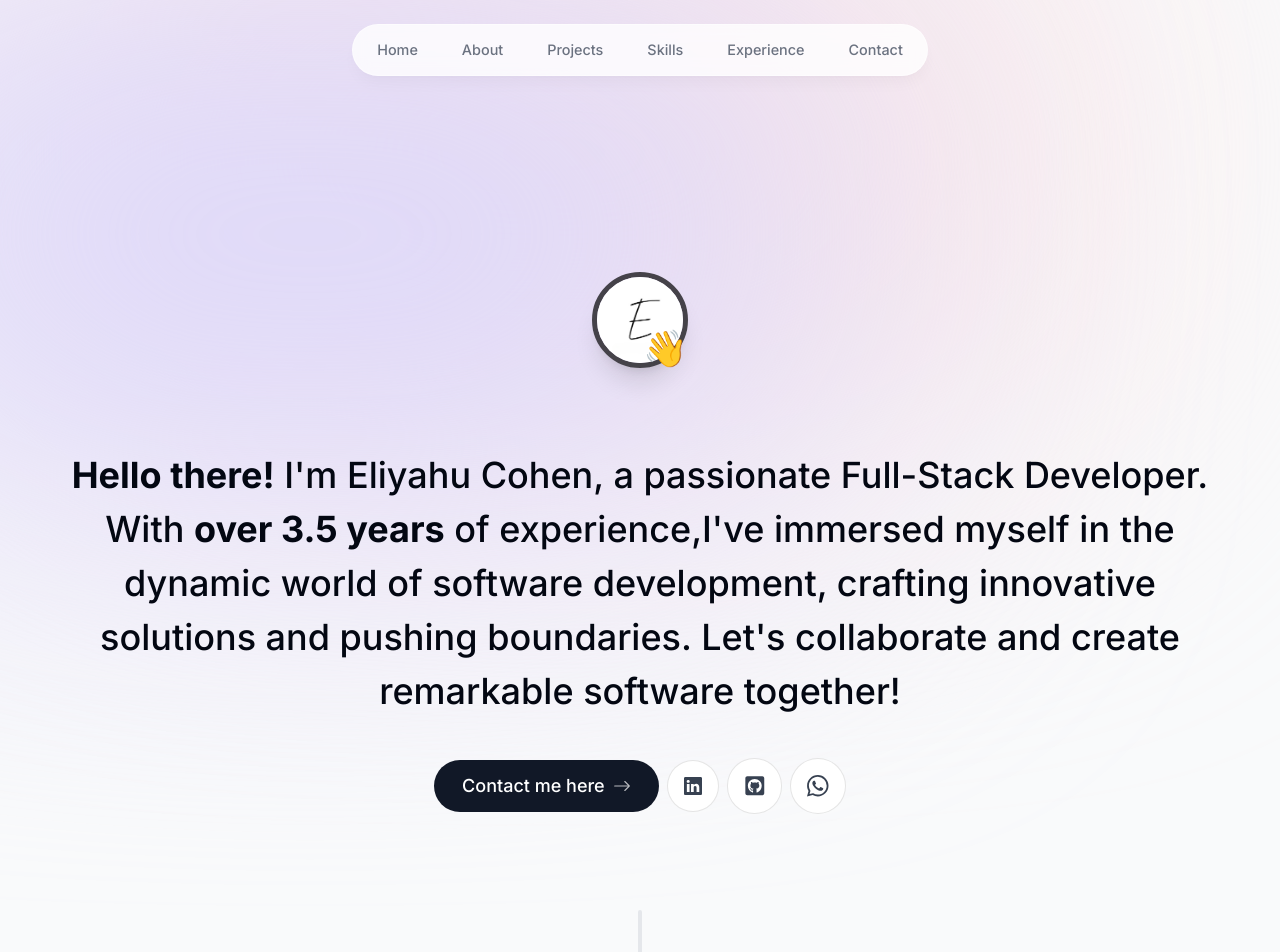
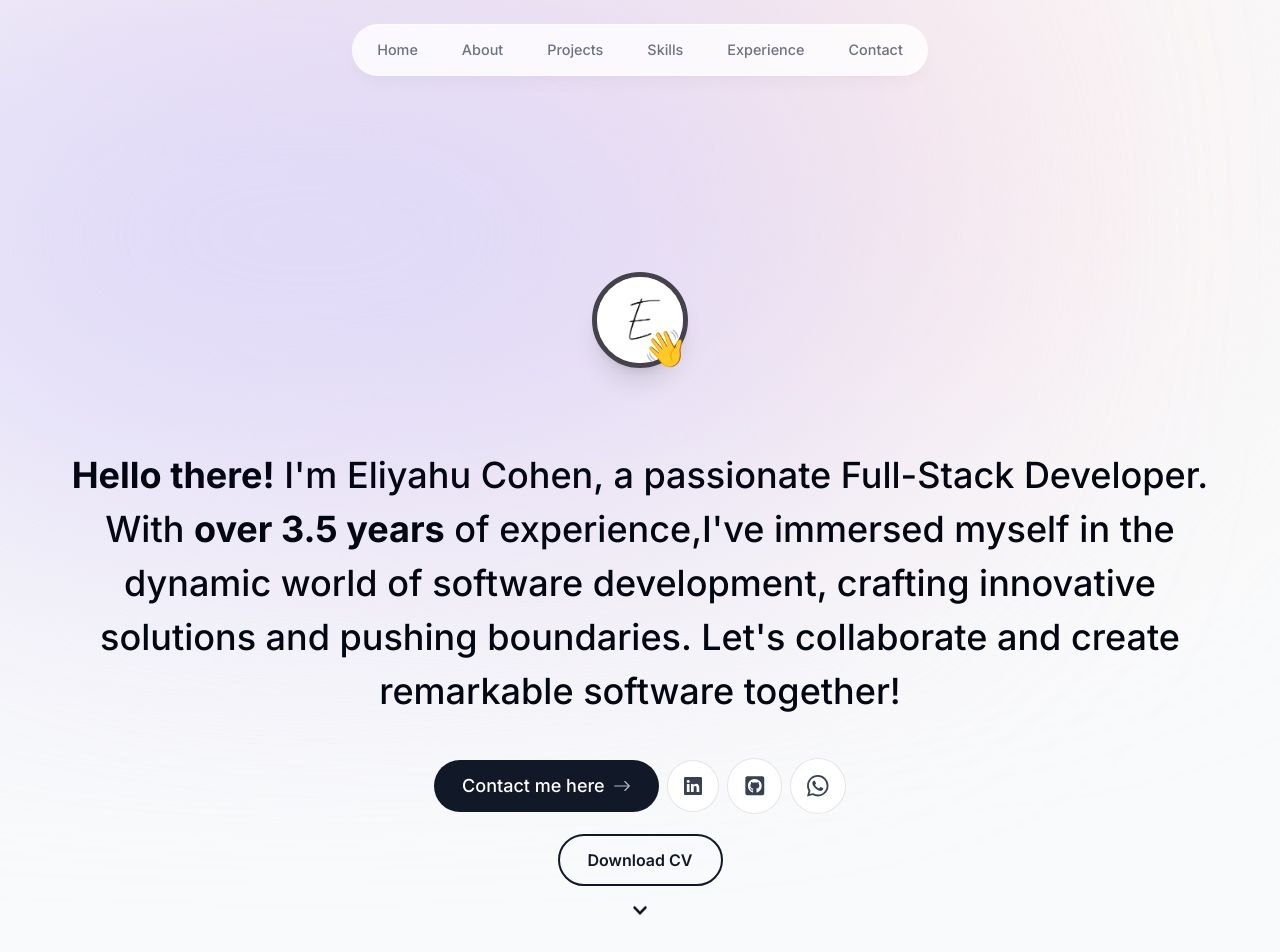
Before and after one commit to EliyahuCohen/EliyahuCohenPortfolio, a Next.js app: page / in a window 1280 px wide. Shown: the top 952 px of the page. Built offline with nearby package versions, Linux system fonts and the light colour scheme; no server answers.

Commit message:
adding download cv

```diff
--- a/components/Intro.tsx
+++ b/components/Intro.tsx
@@ -4,7 +4,7 @@ import Logo from "@/public/logo.png";
 import { motion } from "framer-motion";
 import { FaGithubSquare } from "react-icons/fa";
 import { BsArrowRight, BsLinkedin, BsWhatsapp } from "react-icons/bs";
-import { HiDownload } from "react-icons/hi";
+import { FaChevronDown } from "react-icons/fa";
 import Link from "next/link";
 
 export default function Intro() {
@@ -106,6 +106,19 @@ export default function Intro() {
           </a>
         </div>
       </motion.div>
+      <div className="mx-auto flex-col flex w-full items-center justify-center mt-5">
+        <Link
+          href="/EliyahuCohenResume.pdf"
+          target="_blank"
+          download
+          className="group border-2 border-gray-900 text-gray-900 px-7 py-3 flex items-center gap-2 font-semibold rounded-full outline-none  hover:scale-[0.99] active:scale-95 transition "
+        >
+          Download CV
+        </Link>
+        <Link href="/EliyahuCohenResume.pdf" className="block mt-5 animate-bounce" target="_blank" download>
+          <FaChevronDown />
+        </Link>
+      </div>
     </section>
   );
 }
```
Also changed, not shown: 1 other file (tests, documents, lock files or other folders).
